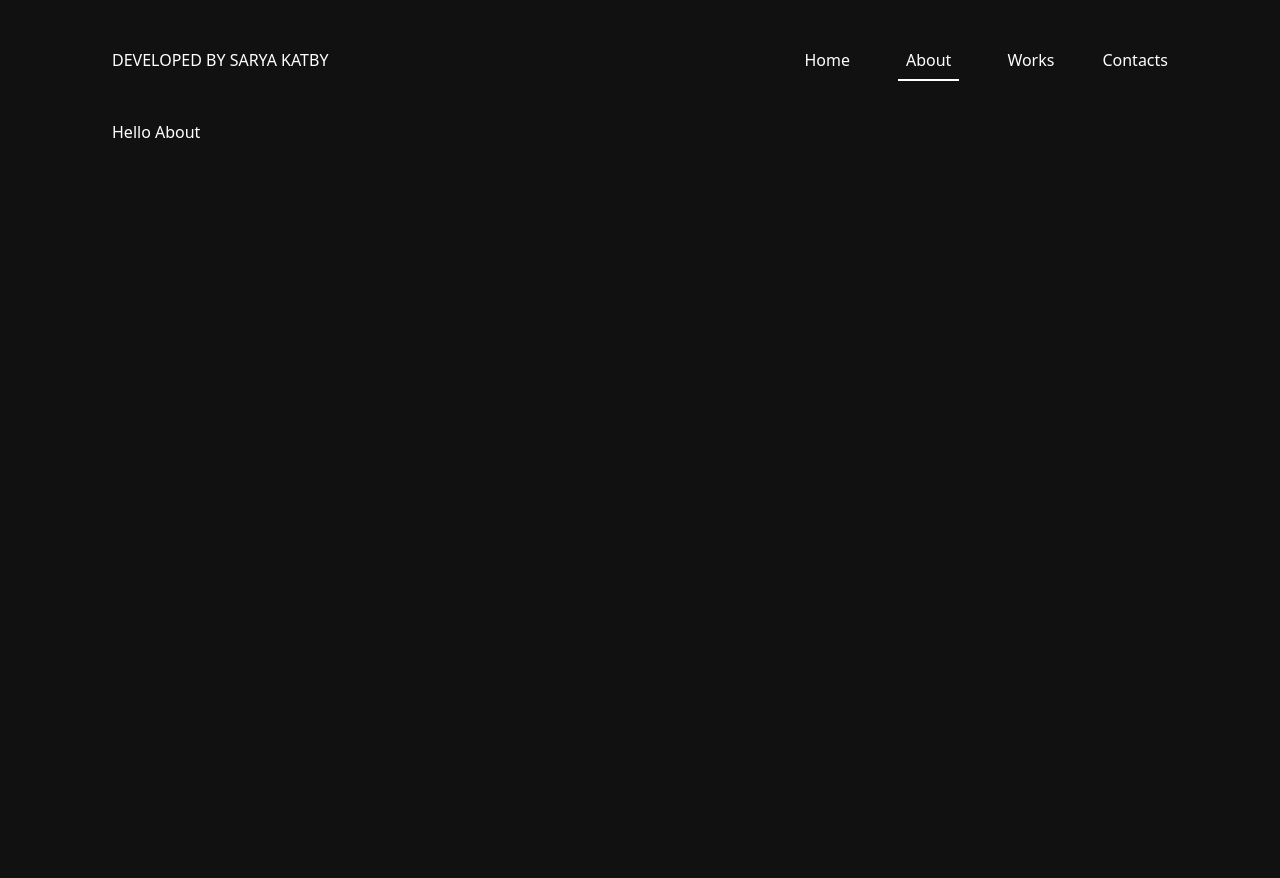
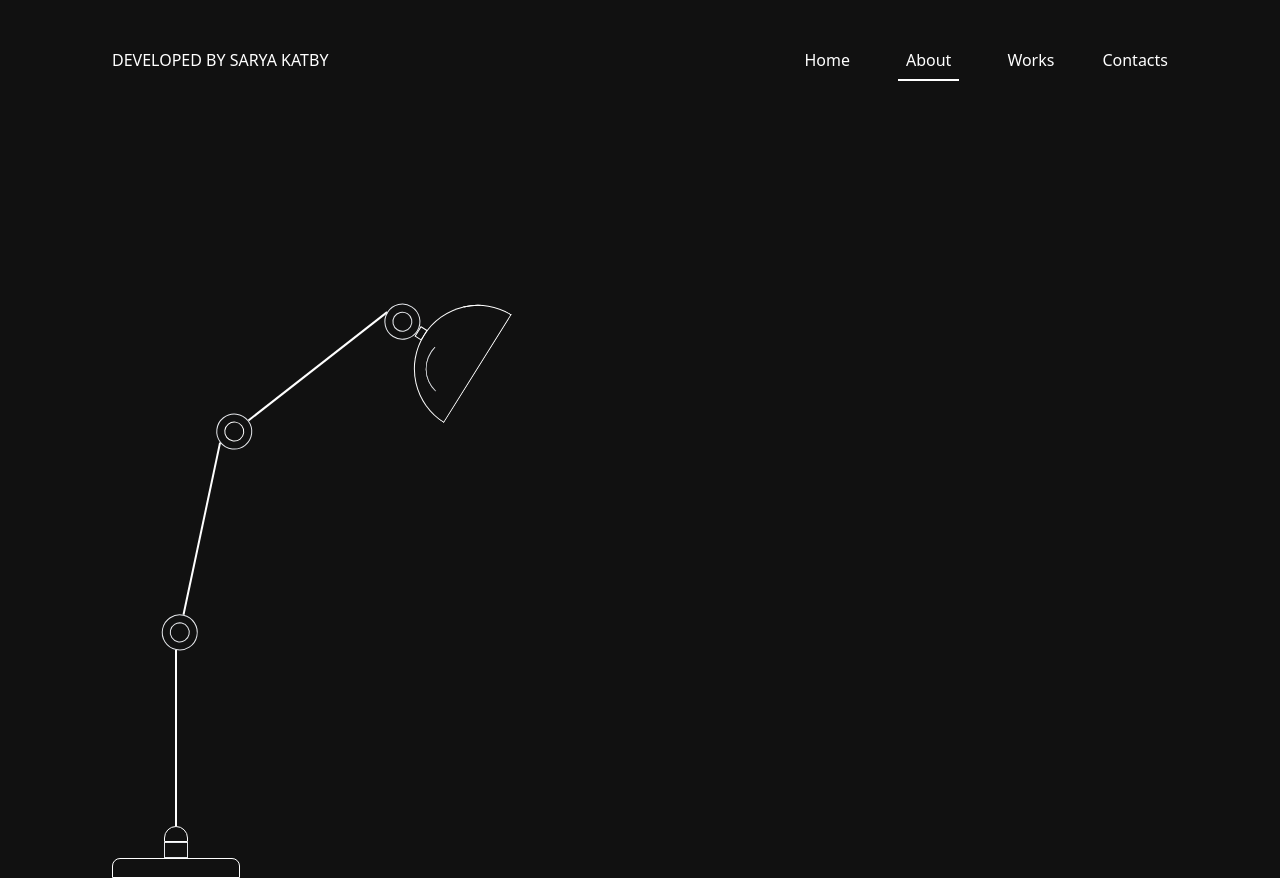
Before and after one commit to SaryaKatbi/lamp-portfolio, a React (Vite) app: page /about in a window 1280 px wide. Before the commit the page ends 800 px from the top, so only its background shows below. Built offline with nearby package versions, Linux system fonts and the light colour scheme.

Commit message:
Adding DeskLamp

```diff
--- /dev/null
+++ b/src/components/DeskLamp.tsx
@@ -0,0 +1,53 @@
+const DeskLamp = ({ mouseY }: { mouseY: number }) => {
+  // NewValue = (((OldValue - OldMin) * (NewMax - NewMin)) / (OldMax - OldMin)) + NewMin
+  const greenRotation = ((mouseY - 0) * (20 - 12)) / (1000 - 0) + 12;
+  const yellowRotate = ((mouseY - 0) * (60 - 40)) / (1000 - 0) + 40;
+  const redRotate = ((mouseY - 0) * (90 - 70)) / (1000 - 0) + 70;
+
+  return (
+    <div className="flex h-fit w-fit flex-col items-center justify-center ">
+      <div className="flex h-fit w-fit origin-bottom flex-col items-center justify-center ">
+        <div
+          className={` flex h-fit w-fit origin-bottom flex-col items-center justify-center`}
+          style={{ transform: `rotate(${greenRotation}deg)` }}
+        >
+          <div
+            className="flex h-fit w-fit origin-bottom flex-col items-center justify-center"
+            style={{ transform: `rotate(${yellowRotate}deg)` }}
+          >
+            <div
+              className="flex origin-bottom rotate-90 flex-col items-center justify-center"
+              style={{ transform: `rotate(${redRotate}deg)` }}
+            >
+              <div className="-mt-[1px] flex h-16 w-32 rotate-180 items-center justify-start rounded-t-full border border-white">
+                <div className="absolute mb-2 ml-6 h-8 w-8 rotate-12 rounded-tl-full border-t-[1px]"></div>
+                <div className="absolute mb-2 ml-6 h-8 w-8 rotate-12 rounded-tl-full border-l-[1px]"></div>
+              </div>
+              <div className=" -mt-[1px] h-2 w-3 border border-white"></div>
+              <div className="flex h-9 w-9 items-center justify-center rounded-full border">
+                <div className="h-5 w-5 rounded-full border"></div>
+              </div>
+            </div>
+
+            <div className="h-44 w-[2px] bg-white"></div>
+            <div className="flex h-9 w-9 items-center justify-center rounded-full border">
+              <div className="h-5 w-5 rounded-full border border-white"></div>
+            </div>
+          </div>
+
+          <div className="h-44 w-[2px] bg-white"></div>
+          <div className="flex h-9 w-9 items-center justify-center rounded-full border">
+            <div className="h-5 w-5 rounded-full border"></div>
+          </div>
+        </div>
+
+        <div className="h-44 w-[2px] bg-white"></div>
+        <div className="h-4 w-6 rounded-t-full border border-white"></div>
+        <div className="h-4 w-6 border"></div>
+        <div className="h-5 w-32 rounded-t-lg border border-white"></div>
+      </div>
+    </div>
+  );
+};
+
+export default DeskLamp;
--- a/src/components/Navbar.tsx
+++ b/src/components/Navbar.tsx
@@ -4,7 +4,7 @@ const Navbar = () => {
   const act =
     "border-b-[2px] border-white border-opacity-100 pb-2 px-2 transition-all";
   const notAct =
-    "border-b-[2px] border-white border-opacity-0 pb-2  transition-all hover:border-opacity-100";
+    "border-b-[2px] border-white border-opacity-0 pb-2 transition-all hover:border-opacity-100";
 
   return (
     <nav className="top-0 flex h-[120px] w-full items-center justify-between">
--- a/src/pages/About.tsx
+++ b/src/pages/About.tsx
@@ -1,8 +1,16 @@
+import { useState } from "react";
+import DeskLamp from "../components/DeskLamp";
+
 const About = () => {
+  const [mouseY, setMouseY] = useState(0);
   return (
-    <div>
-      <h1>Hello About</h1>
-    </div>
+    <section
+      onMouseMove={(event) => {
+        setMouseY(event.clientY);
+      }}
+    >
+      <DeskLamp mouseY={mouseY} />
+    </section>
   );
 };
 
```
